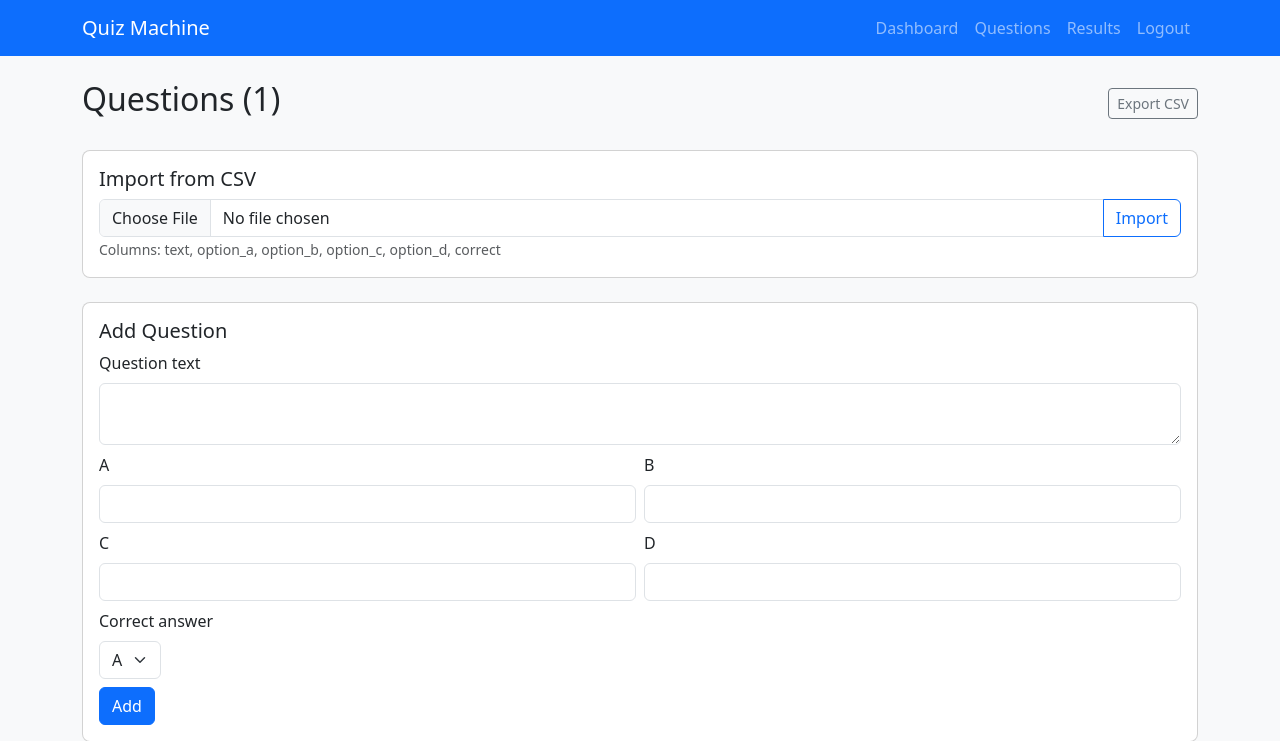
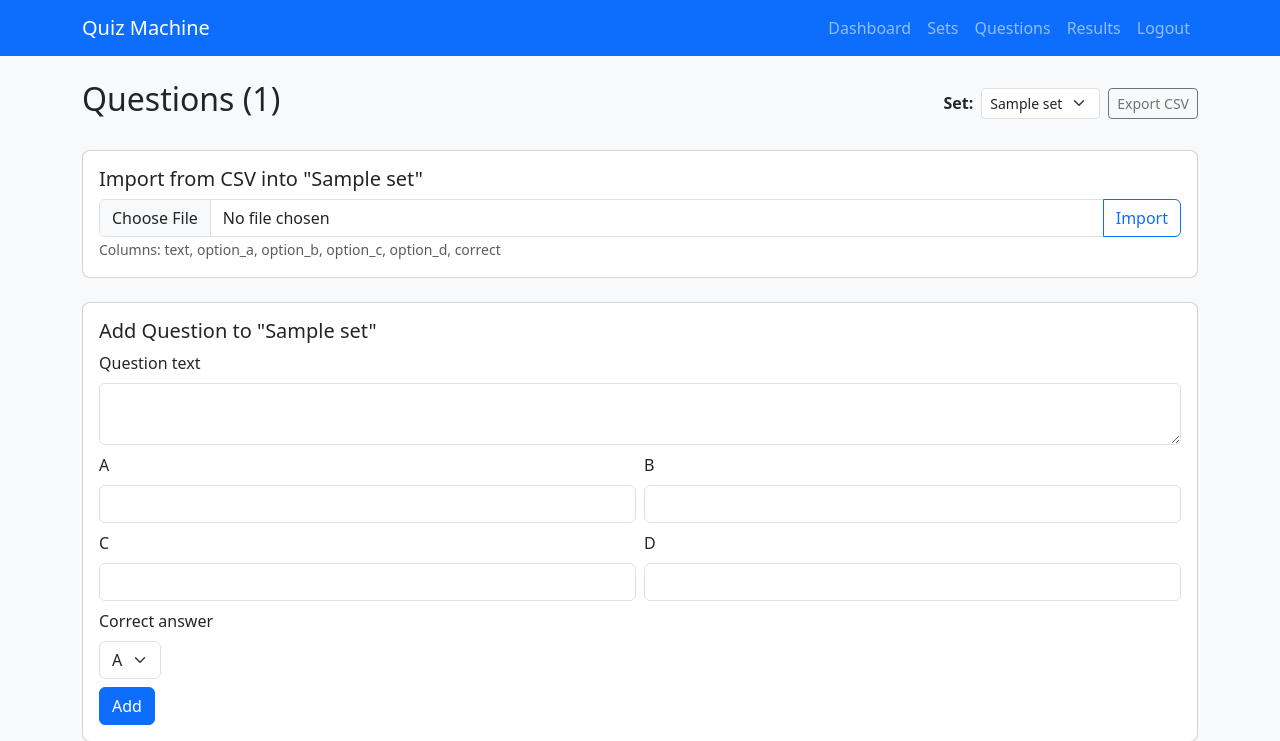
Before and after one commit to pbrudny/quiz-machine, a Flask app: page /teacher/questions in a window 1280 px wide. Shown: the top 741 px of the page. Run offline with Flask 3, Linux system fonts and the light colour scheme; the visitor is signed in with stand-in values (Sample User, id 1); tables that the repository leaves empty hold one stand-in row (values such as "Sample post").

Commit message:
Add multi-course question sets with UUID-based student links
Each question set gets a unique UUID so the teacher can share
per-course exam links (/q/<uuid>). Students are scoped to a set,
allowing the same student to take exams across different sets
independently. Teacher panel gains a Sets management page with
set-scoped question CRUD, CSV import/export, and results filtering.

Co-Authored-By: Claude Opus 4.6 <noreply@anthropic.com>

```diff
--- a/app.py
+++ b/app.py
@@ -10,7 +10,7 @@ from flask import (
     session, flash, Response, abort,
 )
 from config import Config
-from models import db, Question, Exam
+from models import db, QuestionSet, Question, Exam
 
 app = Flask(__name__)
 app.config.from_object(Config)
@@ -71,18 +71,18 @@ def _grade_exam(exam):
     db.session.commit()
 
 
-def _get_active_exam(email, index):
-    """Find an active (unfinished, not expired) exam for this student."""
+def _get_active_exam(email, index, set_id):
+    """Find an active (unfinished, not expired) exam for this student in a given set."""
     exam = Exam.query.filter_by(
         student_email=email,
         student_index=index,
+        question_set_id=set_id,
         finished_at=None,
     ).first()
     if exam is None:
         return None
     deadline = exam.started_at + timedelta(minutes=app.config['EXAM_DURATION_MINUTES'])
     if datetime.utcnow() > deadline:
-        # Time expired — auto-grade
         _grade_exam(exam)
         return None
     return exam
@@ -94,21 +94,29 @@ def _get_active_exam(email, index):
 
 @app.route('/')
 def index():
-    return render_template('login.html')
+    return render_template('landing.html')
 
 
-@app.route('/login', methods=['POST'])
-def login():
+@app.route('/q/<set_uuid>')
+def set_login(set_uuid):
+    qs = QuestionSet.query.filter_by(uuid=set_uuid).first_or_404()
+    return render_template('login.html', question_set=qs)
+
+
+@app.route('/q/<set_uuid>/login', methods=['POST'])
+def set_login_post(set_uuid):
+    qs = QuestionSet.query.filter_by(uuid=set_uuid).first_or_404()
     email = request.form.get('email', '').strip().lower()
     index = request.form.get('index', '').strip()
     if not email or not index:
         flash('Please enter your email and student ID.', 'danger')
-        return redirect(url_for('index'))
+        return redirect(url_for('set_login', set_uuid=set_uuid))
 
-    # Check if student already finished an exam
+    # Check if student already finished an exam for this set
     finished = Exam.query.filter(
         Exam.student_email == email,
         Exam.student_index == index,
+        Exam.question_set_id == qs.id,
         Exam.finished_at.isnot(None),
     ).first()
     if finished:
@@ -116,17 +124,17 @@ def login():
         return redirect(url_for('result', exam_id=finished.id))
 
     # Resume or create
-    exam = _get_active_exam(email, index)
+    exam = _get_active_exam(email, index, qs.id)
     if exam is None:
-        # Create new exam
-        all_questions = Question.query.all()
+        all_questions = Question.query.filter_by(question_set_id=qs.id).all()
         count = min(app.config['EXAM_QUESTION_COUNT'], len(all_questions))
         if count == 0:
-            flash('No questions in the database. Please contact your instructor.', 'danger')
-            return redirect(url_for('index'))
+            flash('No questions in this exam set. Please contact your instructor.', 'danger')
+            return redirect(url_for('set_login', set_uuid=set_uuid))
         selected = random.sample(all_questions, count)
         shuffled = [_shuffle_options(q.to_dict()) for q in selected]
         exam = Exam(
+            question_set_id=qs.id,
             student_email=email,
             student_index=index,
             questions_data=json.dumps(shuffled, ensure_ascii=False),
@@ -162,12 +170,14 @@ def exam_page():
     remaining_seconds = int((deadline - now).total_seconds())
     questions = json.loads(exam.questions_data)
     answers = json.loads(exam.answers_data) if exam.answers_data else {}
+    qs = db.session.get(QuestionSet, exam.question_set_id)
     return render_template(
         'exam.html',
         questions=questions,
         answers=answers,
         remaining=remaining_seconds,
         exam_id=exam.id,
+        question_set=qs,
     )
 
 
@@ -204,7 +214,6 @@ def exam_submit():
             return redirect(url_for('result', exam_id=exam.id))
         return redirect(url_for('index'))
 
-    # Collect answers from form
     answers = {}
     questions = json.loads(exam.questions_data)
     for q in questions:
@@ -224,11 +233,13 @@ def result(exam_id):
         abort(404)
     questions = json.loads(exam.questions_data)
     answers = json.loads(exam.answers_data) if exam.answers_data else {}
+    qs = db.session.get(QuestionSet, exam.question_set_id)
     return render_template(
         'result.html',
         exam=exam,
         questions=questions,
         answers=answers,
+        question_set=qs,
     )
 
 
@@ -260,6 +271,7 @@ def teacher_dashboard():
     total_exams = Exam.query.filter(Exam.finished_at.isnot(None)).count()
     passed = Exam.query.filter_by(passed=True).count()
     failed = Exam.query.filter_by(passed=False).filter(Exam.finished_at.isnot(None)).count()
+    total_sets = QuestionSet.query.count()
     avg_score = None
     if total_exams > 0:
         exams = Exam.query.filter(Exam.finished_at.isnot(None)).all()
@@ -271,12 +283,59 @@ def teacher_dashboard():
         passed=passed,
         failed=failed,
         avg_score=avg_score,
+        total_sets=total_sets,
     )
 
+
+# --- Question Sets ---
+
+@app.route('/teacher/sets', methods=['GET', 'POST'])
+@teacher_required
+def teacher_sets():
+    if request.method == 'POST':
+        name = request.form.get('name', '').strip()
+        if not name:
+            flash('Please enter a set name.', 'danger')
+        else:
+            qs = QuestionSet(name=name)
+            db.session.add(qs)
+            db.session.commit()
+            flash(f'Question set "{name}" created.', 'success')
+        return redirect(url_for('teacher_sets'))
+    sets = QuestionSet.query.order_by(QuestionSet.created_at.desc()).all()
+    return render_template('teacher/sets.html', sets=sets)
+
+
+@app.route('/teacher/sets/<int:set_id>/delete', methods=['POST'])
+@teacher_required
+def teacher_delete_set(set_id):
+    qs = db.session.get(QuestionSet, set_id)
+    if qs:
+        db.session.delete(qs)
+        db.session.commit()
+        flash(f'Question set "{qs.name}" deleted.', 'success')
+    return redirect(url_for('teacher_sets'))
+
+
+# --- Questions (scoped by set) ---
 
 @app.route('/teacher/questions', methods=['GET', 'POST'])
 @teacher_required
 def teacher_questions():
+    sets = QuestionSet.query.order_by(QuestionSet.name).all()
+    set_id = request.args.get('set', type=int)
+
+    if not sets:
+        flash('Create a question set first.', 'warning')
+        return redirect(url_for('teacher_sets'))
+
+    # Default to first set if none selected
+    current_set = None
+    if set_id:
+        current_set = db.session.get(QuestionSet, set_id)
+    if not current_set:
+        current_set = sets[0]
+
     if request.method == 'POST':
         action = request.form.get('action')
 
@@ -293,6 +352,7 @@ def teacher_questions():
                 flash('Correct answer must be a, b, c, or d.', 'danger')
             else:
                 q = Question(
+                    question_set_id=current_set.id,
                     text=text, option_a=option_a, option_b=option_b,
                     option_c=option_c, option_d=option_d, correct=correct,
                 )
@@ -315,6 +375,7 @@ def teacher_questions():
                         if row['correct'].strip().lower() not in ('a', 'b', 'c', 'd'):
                             continue
                         q = Question(
+                            question_set_id=current_set.id,
                             text=row['text'].strip(),
                             option_a=row['option_a'].strip(),
                             option_b=row['option_b'].strip(),
@@ -329,16 +390,25 @@ def teacher_questions():
                 except Exception as e:
                     flash(f'Import error: {e}', 'danger')
 
-        return redirect(url_for('teacher_questions'))
+        return redirect(url_for('teacher_questions', set=current_set.id))
 
-    questions = Question.query.order_by(Question.id).all()
-    return render_template('teacher/questions.html', questions=questions)
+    questions = Question.query.filter_by(question_set_id=current_set.id).order_by(Question.id).all()
+    return render_template(
+        'teacher/questions.html',
+        questions=questions,
+        sets=sets,
+        current_set=current_set,
+    )
 
 
 @app.route('/teacher/questions/csv')
 @teacher_required
 def teacher_questions_csv():
-    questions = Question.query.order_by(Question.id).all()
+    set_id = request.args.get('set', type=int)
+    query = Question.query
+    if set_id:
+        query = query.filter_by(question_set_id=set_id)
+    questions = query.order_by(Question.id).all()
     output = io.StringIO()
     writer = csv.writer(output)
     writer.writerow(['text', 'option_a', 'option_b', 'option_c', 'option_d', 'correct'])
@@ -368,7 +438,7 @@ def teacher_edit_question(qid):
             q.correct = correct
         db.session.commit()
         flash('Question updated.', 'success')
-        return redirect(url_for('teacher_questions'))
+        return redirect(url_for('teacher_questions', set=q.question_set_id))
     return render_template('teacher/edit_question.html', question=q)
 
 
@@ -376,18 +446,26 @@ def teacher_edit_question(qid):
 @teacher_required
 def teacher_delete_question(qid):
     q = db.session.get(Question, qid)
+    set_id = q.question_set_id if q else None
     if q:
         db.session.delete(q)
         db.session.commit()
         flash('Question deleted.', 'success')
-    return redirect(url_for('teacher_questions'))
+    return redirect(url_for('teacher_questions', set=set_id))
 
+
+# --- Results ---
 
 @app.route('/teacher/results')
 @teacher_required
 def teacher_results():
-    exams = Exam.query.filter(Exam.finished_at.isnot(None)).order_by(Exam.finished_at.desc()).all()
-    return render_template('teacher/results.html', exams=exams)
+    set_id = request.args.get('set', type=int)
+    sets = QuestionSet.query.order_by(QuestionSet.name).all()
+    query = Exam.query.filter(Exam.finished_at.isnot(None))
+    if set_id:
+        query = query.filter_by(question_set_id=set_id)
+    exams = query.order_by(Exam.finished_at.desc()).all()
+    return render_template('teacher/results.html', exams=exams, sets=sets, current_set_id=set_id)
 
 
 @app.route('/teacher/results/<int:exam_id>')
@@ -398,25 +476,32 @@ def teacher_result_detail(exam_id):
         abort(404)
     questions = json.loads(exam.questions_data)
     answers = json.loads(exam.answers_data) if exam.answers_data else {}
+    qs = db.session.get(QuestionSet, exam.question_set_id)
     return render_template(
         'teacher/result_detail.html',
         exam=exam,
         questions=questions,
         answers=answers,
+        question_set=qs,
     )
 
 
 @app.route('/teacher/results/csv')
 @teacher_required
 def teacher_results_csv():
-    exams = Exam.query.filter(Exam.finished_at.isnot(None)).order_by(Exam.finished_at.desc()).all()
+    set_id = request.args.get('set', type=int)
+    query = Exam.query.filter(Exam.finished_at.isnot(None))
+    if set_id:
+        query = query.filter_by(question_set_id=set_id)
+    exams = query.order_by(Exam.finished_at.desc()).all()
     output = io.StringIO()
     writer = csv.writer(output)
-    writer.writerow(['email', 'index', 'score', 'total', 'percentage', 'passed', 'started_at', 'finished_at'])
+    writer.writerow(['set', 'email', 'index', 'score', 'total', 'percentage', 'passed', 'started_at', 'finished_at'])
     for e in exams:
         pct = round(e.score / e.total * 100, 1) if e.total else 0
+        set_name = e.question_set.name if e.question_set else ''
         writer.writerow([
-            e.student_email, e.student_index, e.score, e.total,
+            set_name, e.student_email, e.student_index, e.score, e.total,
             f'{pct}%', 'YES' if e.passed else 'NO',
             e.started_at.strftime('%Y-%m-%d %H:%M'), e.finished_at.strftime('%Y-%m-%d %H:%M'),
         ])
--- a/templates/base.html
+++ b/templates/base.html
@@ -15,6 +15,7 @@
             <div class="navbar-nav ms-auto">
                 {% if session.get('is_teacher') %}
                     <a class="nav-link" href="{{ url_for('teacher_dashboard') }}">Dashboard</a>
+                    <a class="nav-link" href="{{ url_for('teacher_sets') }}">Sets</a>
                     <a class="nav-link" href="{{ url_for('teacher_questions') }}">Questions</a>
                     <a class="nav-link" href="{{ url_for('teacher_results') }}">Results</a>
                     <a class="nav-link" href="{{ url_for('teacher_logout') }}">Logout</a>
--- a/templates/exam.html
+++ b/templates/exam.html
@@ -26,7 +26,10 @@
 {% block content %}
 <div class="timer-bar">
     <div class="container d-flex justify-content-between align-items-center">
-        <span>Answered: <span id="answered-count">0</span> / {{ questions|length }}</span>
+        <span>
+            {% if question_set %}<strong>{{ question_set.name }}</strong> &mdash; {% endif %}
+            Answered: <span id="answered-count">0</span> / {{ questions|length }}
+        </span>
         <span class="timer-text" id="timer">--:--</span>
     </div>
 </div>
--- a/templates/login.html
+++ b/templates/login.html
@@ -1,14 +1,14 @@
 {% extends "base.html" %}
-{% block title %}Login - Quiz Machine{% endblock %}
+{% block title %}{{ question_set.name }} - Quiz Machine{% endblock %}
 
 {% block content %}
 <div class="row justify-content-center">
     <div class="col-md-6 col-lg-5">
         <div class="card shadow mt-5">
             <div class="card-body p-4">
-                <h2 class="card-title text-center mb-4">Exam</h2>
+                <h2 class="card-title text-center mb-4">{{ question_set.name }}</h2>
                 <p class="text-muted text-center mb-4">Enter your details to start or resume the exam.</p>
-                <form method="POST" action="{{ url_for('login') }}">
+                <form method="POST" action="{{ url_for('set_login_post', set_uuid=question_set.uuid) }}">
                     <div class="mb-3">
                         <label for="email" class="form-label">Email address</label>
                         <input type="email" class="form-control" id="email" name="email" required placeholder="john.smith@student.edu">
--- a/templates/result.html
+++ b/templates/result.html
@@ -7,6 +7,9 @@
         <div class="card shadow mt-4">
             <div class="card-body text-center p-4">
                 <h2>Exam Result</h2>
+                {% if question_set %}
+                    <p class="text-primary fw-bold">{{ question_set.name }}</p>
+                {% endif %}
                 <p class="text-muted">{{ exam.student_email }} ({{ exam.student_index }})</p>
 
                 {% set pct = (exam.score / exam.total * 100)|round(1) if exam.total else 0 %}
--- a/templates/teacher/edit_question.html
+++ b/templates/teacher/edit_question.html
@@ -37,7 +37,7 @@
                 </select>
             </div>
             <button type="submit" class="btn btn-primary">Save</button>
-            <a href="{{ url_for('teacher_questions') }}" class="btn btn-outline-secondary">Cancel</a>
+            <a href="{{ url_for('teacher_questions', set=question.question_set_id) }}" class="btn btn-outline-secondary">Cancel</a>
         </form>
     </div>
 </div>
--- a/templates/teacher/questions.html
+++ b/templates/teacher/questions.html
@@ -2,18 +2,25 @@
 {% block title %}Questions - Quiz Machine{% endblock %}
 
 {% block content %}
+<!-- Set selector -->
 <div class="d-flex justify-content-between align-items-center mb-4">
     <h2>Questions ({{ questions|length }})</h2>
-    <div>
-        <a href="{{ url_for('teacher_questions_csv') }}" class="btn btn-outline-secondary btn-sm">Export CSV</a>
+    <div class="d-flex align-items-center gap-2">
+        <label class="form-label mb-0 fw-bold">Set:</label>
+        <select class="form-select form-select-sm" style="width: auto" onchange="window.location='{{ url_for('teacher_questions') }}?set='+this.value">
+            {% for s in sets %}
+            <option value="{{ s.id }}" {% if s.id == current_set.id %}selected{% endif %}>{{ s.name }}</option>
+            {% endfor %}
+        </select>
+        <a href="{{ url_for('teacher_questions_csv', set=current_set.id) }}" class="btn btn-outline-secondary btn-sm">Export CSV</a>
     </div>
 </div>
 
 <!-- CSV Upload -->
 <div class="card mb-4">
     <div class="card-body">
-        <h5>Import from CSV</h5>
-        <form method="POST" enctype="multipart/form-data">
+        <h5>Import from CSV into "{{ current_set.name }}"</h5>
+        <form method="POST" action="{{ url_for('teacher_questions', set=current_set.id) }}" enctype="multipart/form-data">
             <input type="hidden" name="action" value="csv_upload">
             <div class="input-group">
                 <input type="file" class="form-control" name="csv_file" accept=".csv" required>
@@ -27,8 +34,8 @@
 <!-- Add Question -->
 <div class="card mb-4">
     <div class="card-body">
-        <h5>Add Question</h5>
-        <form method="POST">
+        <h5>Add Question to "{{ current_set.name }}"</h5>
+        <form method="POST" action="{{ url_for('teacher_questions', set=current_set.id) }}">
             <input type="hidden" name="action" value="add">
             <div class="mb-2">
                 <label class="form-label">Question text</label>
--- a/templates/teacher/result_detail.html
+++ b/templates/teacher/result_detail.html
@@ -7,6 +7,9 @@
         <h2>Exam Result</h2>
         <div class="card mb-4">
             <div class="card-body">
+                {% if question_set %}
+                    <p><strong>Exam Set:</strong> {{ question_set.name }}</p>
+                {% endif %}
                 <p><strong>Email:</strong> {{ exam.student_email }}</p>
                 <p><strong>Student ID:</strong> {{ exam.student_index }}</p>
                 <p><strong>Score:</strong> {{ exam.score }} / {{ exam.total }}
```
Also changed, not shown: models.py (+13 -0 lines), templates/landing.html (added, +14 -0 lines), templates/teacher/results.html (+12 -1 lines), templates/teacher/sets.html (added, +56 -0 lines).
